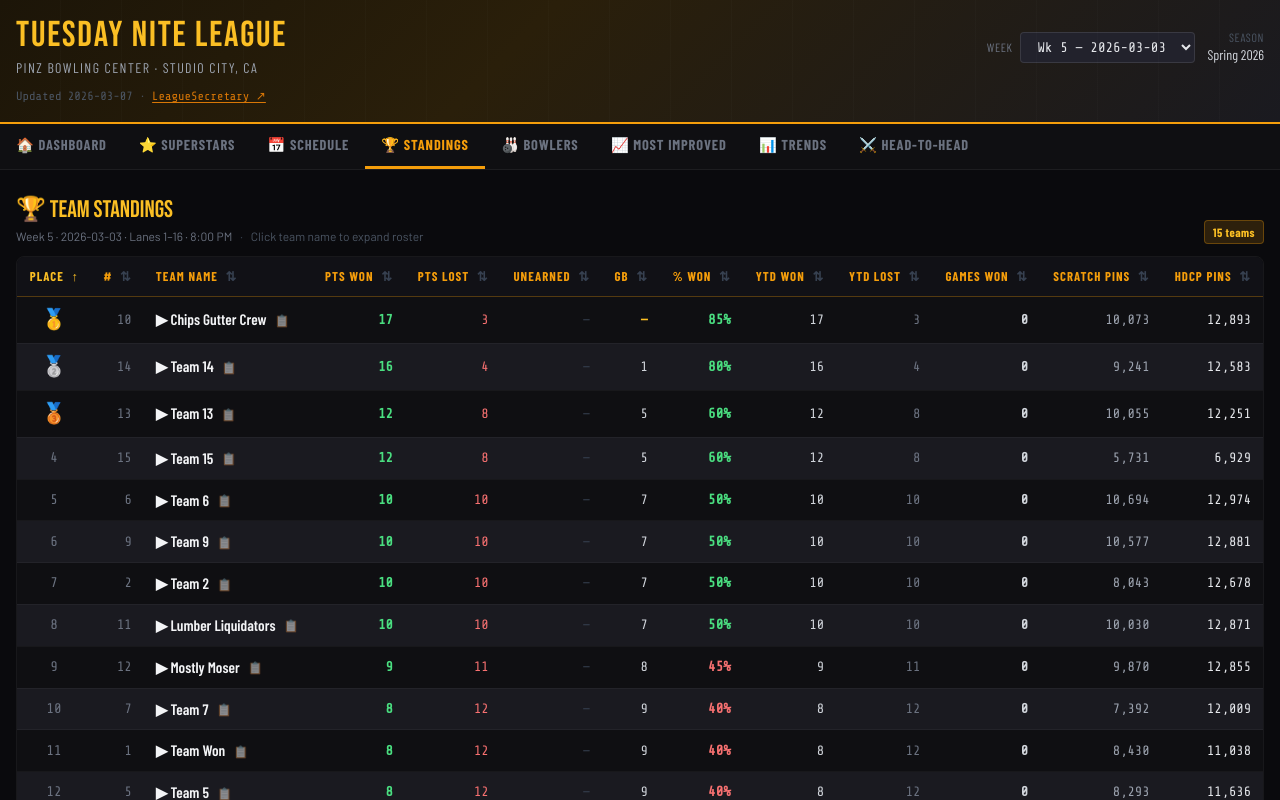
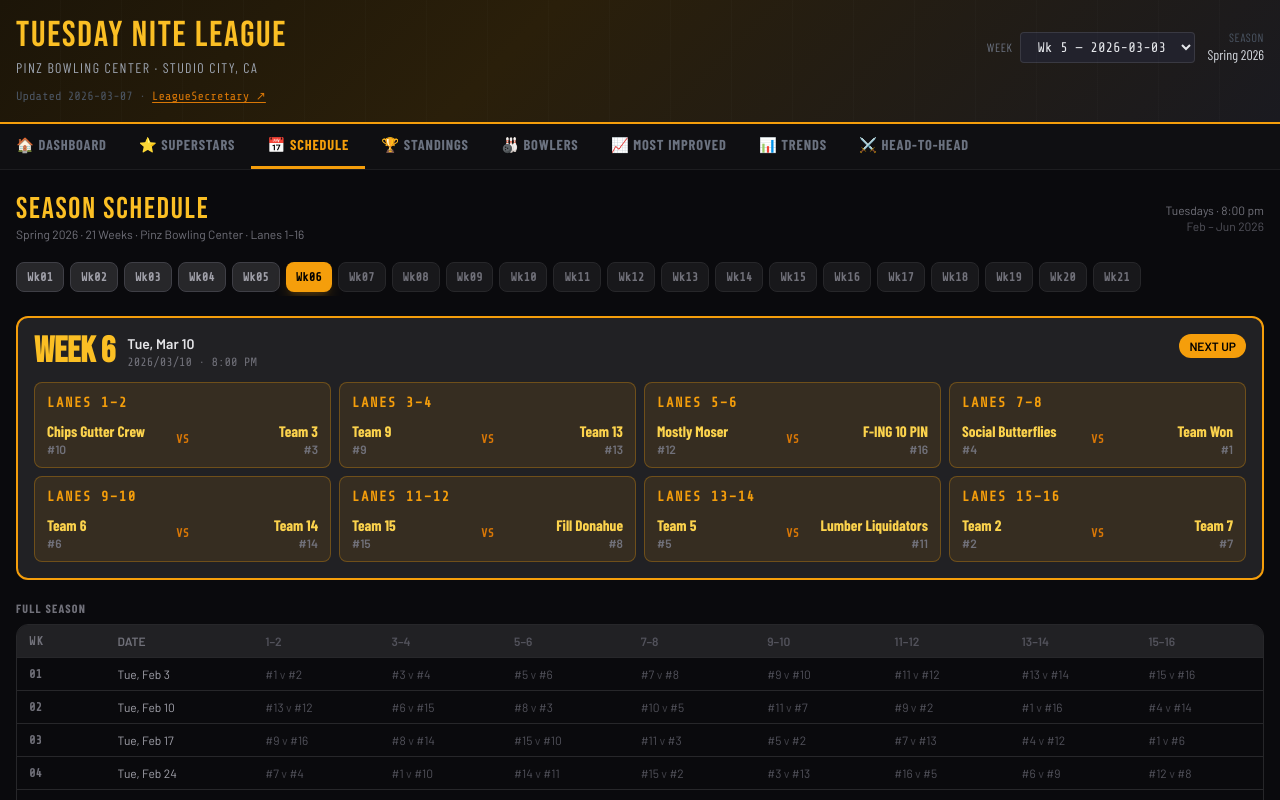
Before and after one commit to spaceshiptrip/tues-nite, a React (Vite) app: page / in a window 1280 px wide. Shown: the top 800 px of the page. Built offline with nearby package versions, Linux system fonts and the light colour scheme; a web font is replaced by a local one.

Commit message:
default to schedule

```diff
--- a/src/App.jsx
+++ b/src/App.jsx
@@ -45,7 +45,7 @@ export default function App() {
   const [data, setData] = useState(null);
   const [loading, setLoading] = useState(true);
   const [error, setError] = useState(null);
-  const [currentView, setCurrentView] = useState("teams");
+  const [currentView, setCurrentView] = useState("schedule");
   const [selectedWeek, setSelectedWeek] = useState(null);
   const [selectedTeam, setSelectedTeam] = useState(null);
 
```
